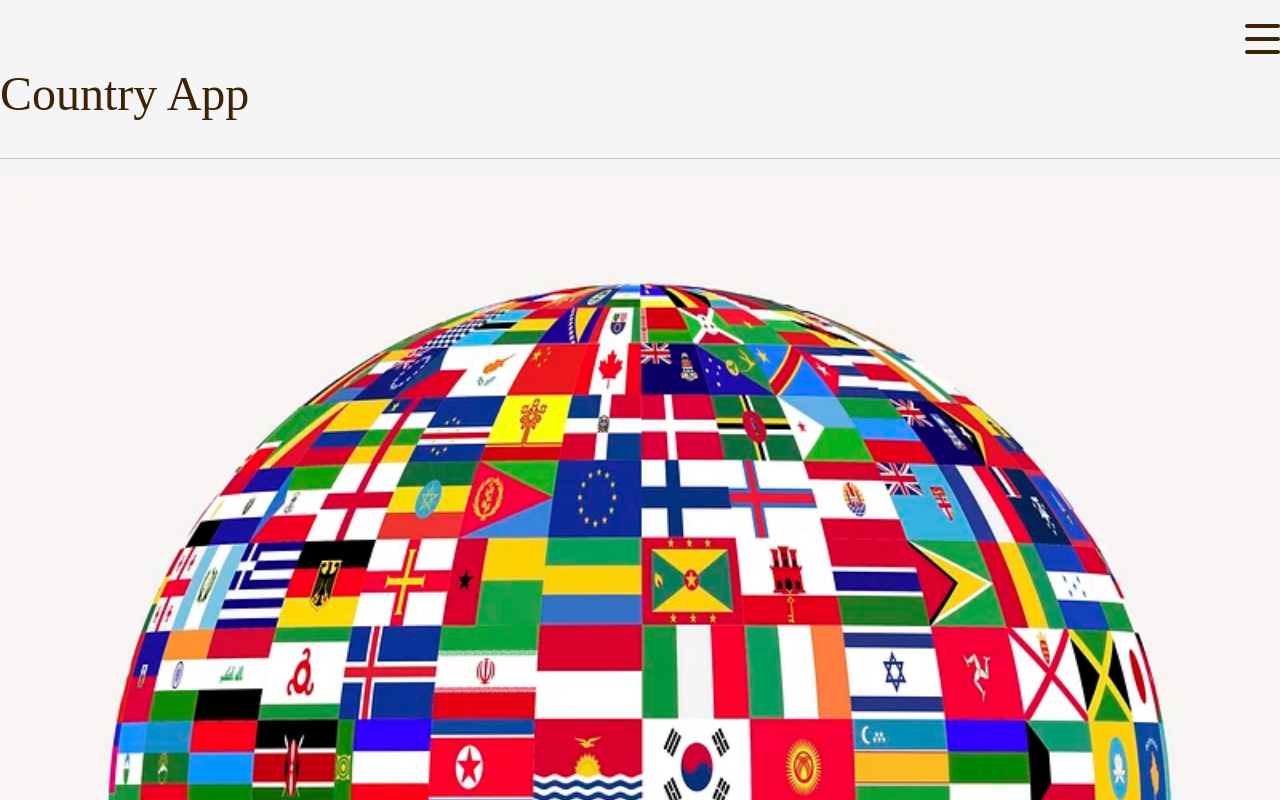
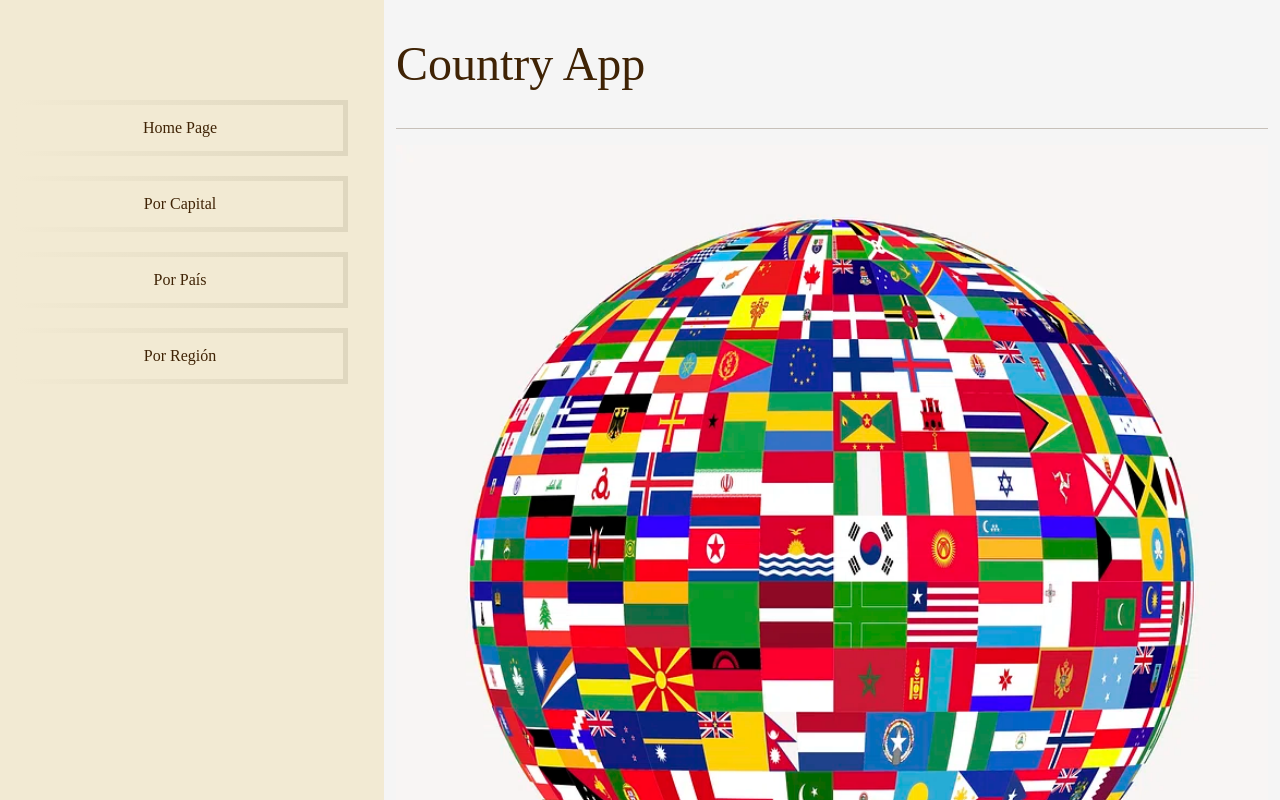
Before and after one commit to Marc1515/CountriesApp, an Angular app: page / in a window 1280 px wide. Shown: the top 800 px of the page. Built offline with nearby package versions, Linux system fonts and the light colour scheme.

Commit message:
Estilos modificados para pantallas más grandes. Aún queda.

```diff
--- a/src/app/app.component.css
+++ b/src/app/app.component.css
@@ -0,0 +1,23 @@
+
+@media (min-width: 992px) {
+  .row {
+    display: flex;
+  }
+
+  .container-sidebar {
+    position: relative;
+    width: 30%;
+    height: 100vh;
+    background-color: #F2EAD3;
+    display: block;
+  }
+
+  .allContent {
+    width: 70%;
+  }
+
+  .burguerButton {
+    display: none;
+  }
+
+}
--- a/src/app/app.component.html
+++ b/src/app/app.component.html
@@ -1,9 +1,17 @@
-<div class="row">
-  <!-- Sidebar -->
-  <shared-sidebar></shared-sidebar>
-  <!-- Nuestras Páginas -->
-  <router-outlet class="d-flex justify-content-end pt-4">
-    <burguer-button></burguer-button>
-  </router-outlet>
+<div class="container-fluid">
+  <div class="row">
 
+    <!-- Sidebar -->
+    <div class="container-sidebar">
+      <shared-sidebar class="sharedSidebar"></shared-sidebar>
+    </div>
+
+    <!-- Nuestras Páginas -->
+    <div class="allContent">
+      <router-outlet class="d-flex justify-content-end pt-4">
+        <burguer-button class="burguerButton"></burguer-button>
+      </router-outlet>
+    </div>
+
+  </div>
 </div>
--- a/src/app/countries/components/country-table/country-table.component.css
+++ b/src/app/countries/components/country-table/country-table.component.css
@@ -1,4 +1,9 @@
-@media screen and (max-width: 600px) {
+
+img {
+  width: 40px;
+}
+
+@media screen and (max-width: 992px) {
   table, thead, tbody, th, td, tr {
     display: block;
   }
--- a/src/app/countries/pages/by-region-page/by-region-page.component.css
+++ b/src/app/countries/pages/by-region-page/by-region-page.component.css
@@ -21,7 +21,7 @@
   background-color: transparent;
 }
 
-@media (min-width: 600px) {
+@media (min-width: 575px) {
   .btn-outline-custom:hover {
     color: #3F2305;
     background-color: #DFD7BF;
--- a/src/app/shared/components/sidebar/sidebar.component.css
+++ b/src/app/shared/components/sidebar/sidebar.component.css
@@ -4,7 +4,7 @@
   width: 100%;
   background-color: #F2EAD3;
   transition: transform 0.3s ease-in-out;
-  transform: translateX(-100%);
+  transform: translateX(-150%);
   z-index: 5;
   padding-top: 5rem;
 }
@@ -12,11 +12,6 @@
 
 .sidebar.visible {
   transform: translateX(0);
-}
-
-.no-scroll {
-  overflow: hidden;
-  position: fixed;
 }
 
 ul {
@@ -51,3 +46,14 @@ li::after {
 li:hover::after {
   left: 100%;
 }
+
+@media (min-width: 992px) {
+
+  .sidebar {
+    position: relative;
+    transform: translateX(0);
+    width: 100%;
+    height: 100%;
+  }
+
+}
--- a/src/app/shared/components/sidebar/sidebar.component.html
+++ b/src/app/shared/components/sidebar/sidebar.component.html
@@ -1,7 +1,5 @@
 <div class="row sidebar" [ngClass]="{'visible': !isSidebarVisible}">
   <div class="col">
-    <!-- <ul class="list-group pt-5"> -->
-      <!-- li class="list-group-item"> -->
     <ul>
         <li routerLink=""
           routerLinkActive="active"
--- a/src/app/shared/pages/home-page/home-page.component.html
+++ b/src/app/shared/pages/home-page/home-page.component.html
@@ -4,6 +4,6 @@
 <hr>
 
 <h3 class="mb-3">¡Una aplicación para encontrar información del cualquier país del mundo!</h3>
-<p>Descubre el mundo en la palma de tu mano con nuestra aplicación, la brújula global para curiosos. Navega por tres secciones: busca por país, capital o región y descubre datos fascinantes.
+<p class="mb-3">Descubre el mundo en la palma de tu mano con nuestra aplicación, la brújula global para curiosos. Navega por tres secciones: busca por país, capital o región y descubre datos fascinantes.
    Observa las banderas, conoce la población y sumérgete en detalles únicos, como la traducción del nombre del país en varios idiomas. Una herramienta imprescindible para exploradores del
    conocimiento, estudiantes o viajeros. ¡Explora, aprende y sorpréndete con nuestra galaxia de datos geográficos!</p>
```
